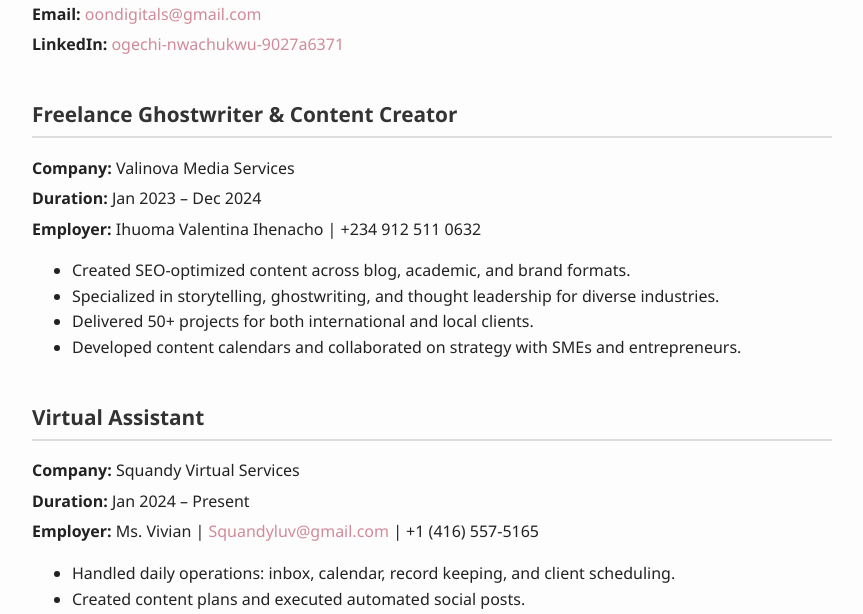
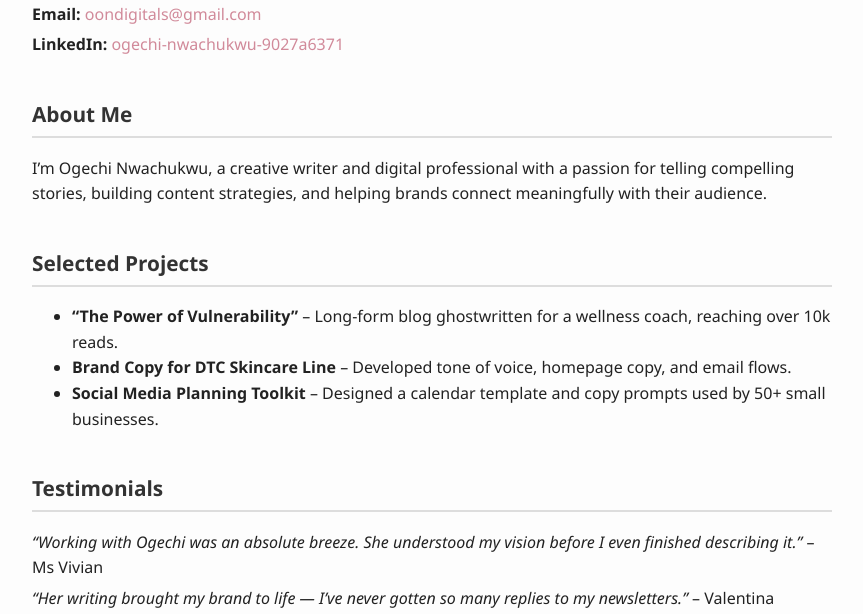
Before and after one commit to oondigitals/ogechi-portfolio, a plain HTML site: page index.html in a window 1280 px wide. Shown: the part 182-796 px from the top of the page, without its empty margins (208-1071 px from the left). Drawn offline with Linux system fonts and the light colour scheme.

Commit message:
Update index.html

```diff
--- a/index.html
+++ b/index.html
@@ -53,6 +53,25 @@
     <p><strong>Phone:</strong> +2348107804755</p>
     <p><strong>Email:</strong> <a href="mailto:oondigitals@gmail.com">oondigitals@gmail.com</a></p>
     <p><strong>LinkedIn:</strong> <a href="https://www.linkedin.com/in/ogechi-nwachukwu-9027a6371" target="_blank">ogechi-nwachukwu-9027a6371</a></p>
+<div class="section">
+  <h2>About Me</h2>
+  <p>I’m Ogechi Nwachukwu, a creative writer and digital professional with a passion for telling compelling stories, building content strategies, and helping brands connect meaningfully with their audience.</p>
+</div>
+
+<div class="section">
+  <h2>Selected Projects</h2>
+  <ul>
+    <li><strong>“The Power of Vulnerability”</strong> – Long-form blog ghostwritten for a wellness coach, reaching over 10k reads.</li>
+    <li><strong>Brand Copy for DTC Skincare Line</strong> – Developed tone of voice, homepage copy, and email flows.</li>
+    <li><strong>Social Media Planning Toolkit</strong> – Designed a calendar template and copy prompts used by 50+ small businesses.</li>
+  </ul>
+</div>
+
+<div class="section">
+  <h2>Testimonials</h2>
+  <p><em>“Working with Ogechi was an absolute breeze. She understood my vision before I even finished describing it.”</em> – Ms Vivian</p>
+  <p><em>“Her writing brought my brand to life — I’ve never gotten so many replies to my newsletters.”</em> – Valentina Ihenacho</p>
+</div>
 
     <div class="section">
       <h2>Freelance Ghostwriter & Content Creator</h2>
```
